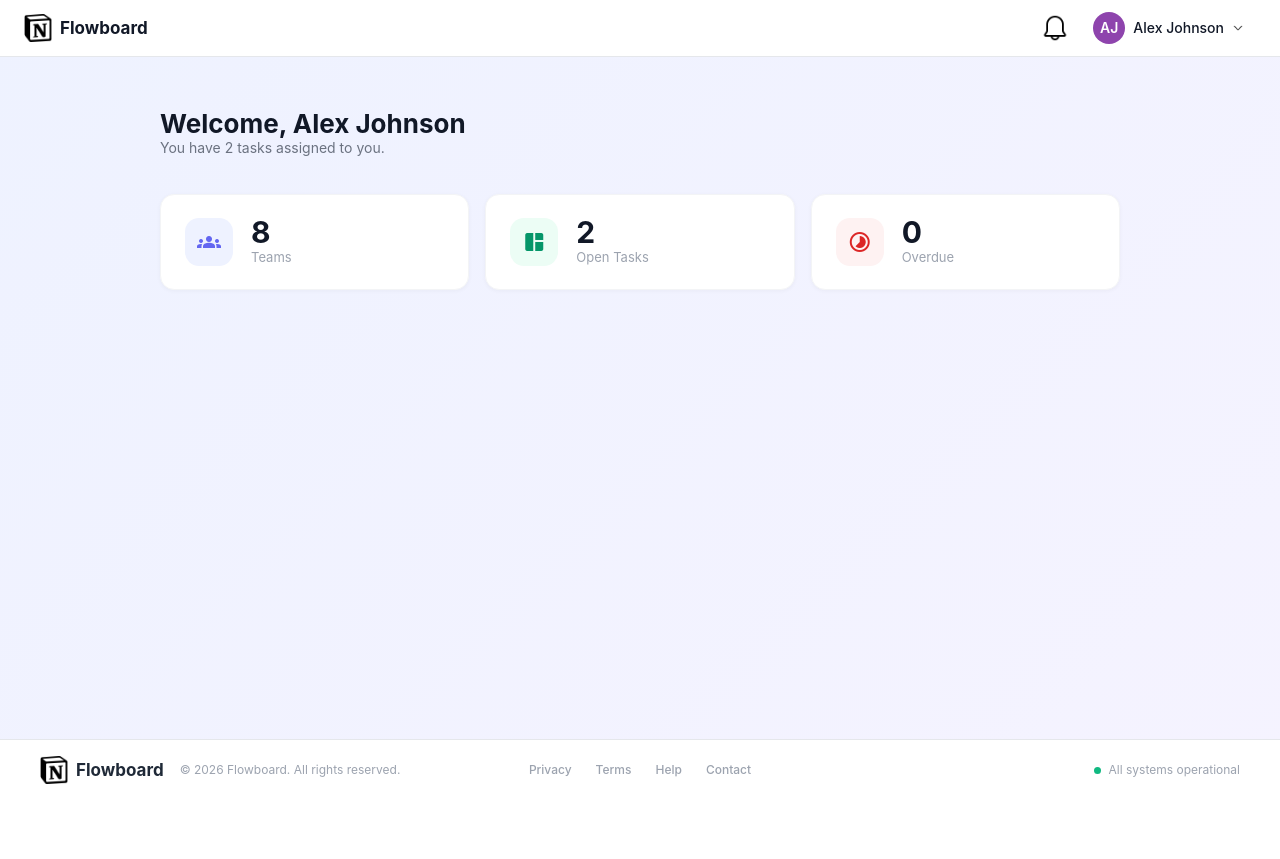
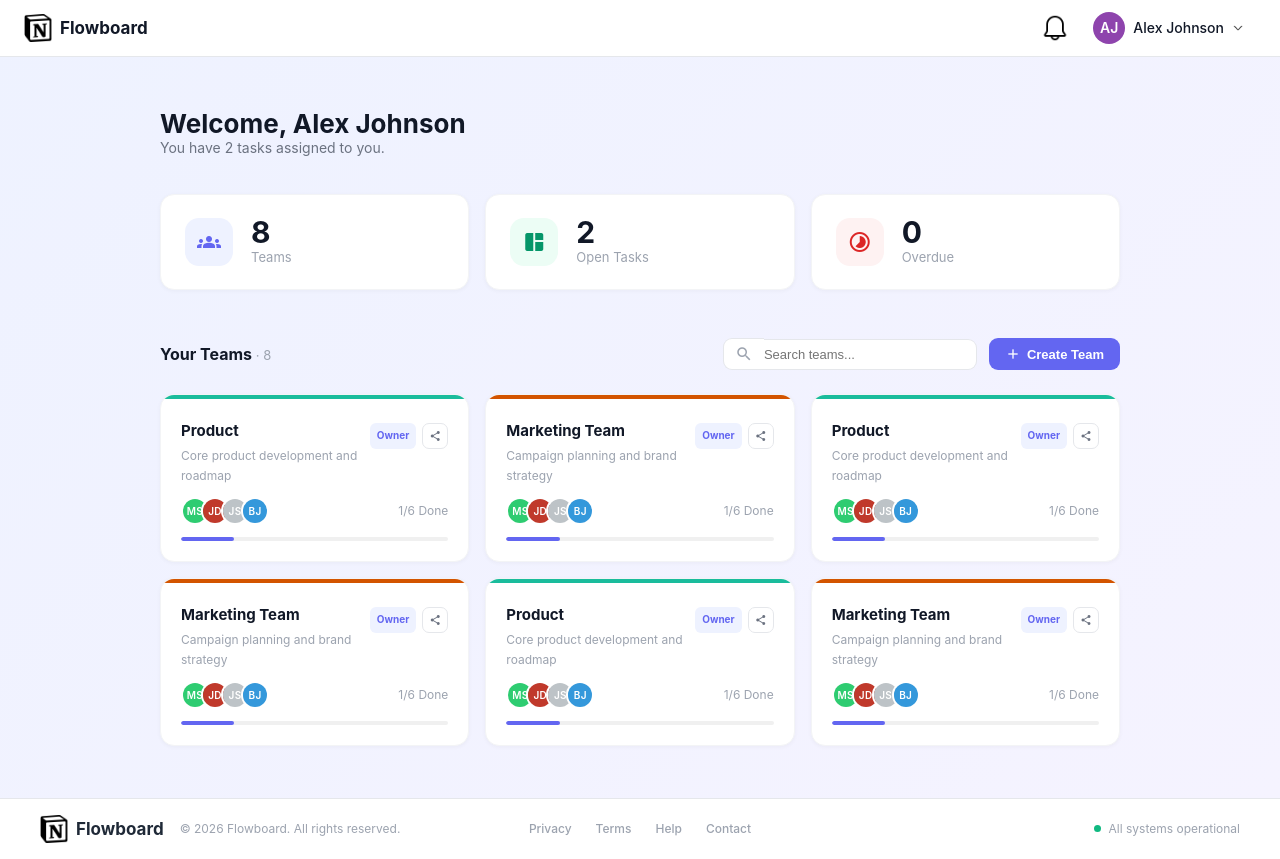
Before and after one commit to KhoaKhoa811/flowboard-ui, an Angular app: page / in a window 1280 px wide. Before the commit the page ends 800 px from the top, so only its background shows below. Built offline with nearby package versions, Linux system fonts and the light colour scheme.

Commit message:
refactor: implement team cards in team page

```diff
--- /dev/null
+++ b/src/app/features/team-page/team-list/team-card/team-card.html
@@ -0,0 +1,35 @@
+<div class="team-card-container">
+    <div class="team-card-color" [ngStyle]="{ 'background-color': teamName | nameColor }"></div>
+
+    <div class="team-card-header-container">
+        <div class="team-card-header">
+            <h3>{{ teamName }}</h3>
+            <span>{{ teamDescription }}</span>
+        </div>
+        <div class="team-card-information">
+            <div class="team-card-owner">Owner</div>
+
+            <button class="team-card-shared">
+                <mat-icon>share</mat-icon>
+            </button>
+        </div>
+    </div>
+
+    <div class="team-card-member-container">
+        <div class="team-card-member">
+            <app-default-avatar [name]="'Mark S'" [size]="24" [fontSize]="10"></app-default-avatar>
+            <app-default-avatar [name]="'John Doe'" [size]="24" [fontSize]="10"></app-default-avatar>
+            <app-default-avatar [name]="'Jane Smith'" [size]="24" [fontSize]="10"></app-default-avatar>
+            <app-default-avatar [name]="'Bob Johnson'" [size]="24" [fontSize]="10"></app-default-avatar>
+        </div>
+
+        <div class="team-card-task-done">
+            1/6
+            <span>Done</span>
+        </div>
+    </div>
+
+    <div class="timeline-container">
+        <div class="timeline-progress" [style.width.%]="20"></div>
+    </div>
+</div>
--- /dev/null
+++ b/src/app/features/team-page/team-list/team-card/team-card.scss
@@ -0,0 +1,123 @@
+.team-card-container {
+    background: rgb(255, 255, 255);
+    border-radius: 14px;
+    padding: 20px;
+    cursor: pointer;
+    border: 1.5px solid rgb(243, 244, 246);
+    box-shadow: rgba(0, 0, 0, 0.04) 0px 1px 4px;
+    transition: 0.18s;
+    position: relative;
+    overflow: hidden;
+
+    .team-card-color {
+        position: absolute;
+        top: 0px;
+        left: 0px;
+        right: 0px;
+        height: 4px;
+        border-radius: 14px 14px 0px 0px;
+        z-index: 1;
+    }
+
+    .team-card-header-container {
+        display: flex;
+        align-items: flex-start;
+        justify-content: space-between;
+        margin-top: 6px;
+
+        .team-card-header h3 {
+            font-weight: 700;
+            font-size: 15px;
+            margin-bottom: 4px;
+            margin-top: 0;
+        }
+
+        .team-card-header span {
+            font-size: 12px;
+            color: rgb(156, 163, 175);
+            margin-bottom: 12px;
+            line-height: 1.5;
+        }
+
+        .team-card-information {
+            display: flex;
+            gap: 6px;
+            margin-top: 2px;
+
+            .team-card-owner {
+                font-size: 10px;
+                font-weight: 700;
+                color: rgb(99, 102, 241);
+                background: rgb(238, 242, 255);
+                border-radius: 6px;
+                padding: 2px 7px;
+                white-space: nowrap;
+            }
+
+            .team-card-shared {
+                display: flex;
+                align-items: center;
+                justify-content: center;
+                width: 26px;
+                height: 26px;
+                border-radius: 7px;
+                border: 1.5px solid rgb(229, 231, 235);
+                background: rgb(255, 255, 255);
+                cursor: pointer;
+                color: rgb(107, 114, 128);
+
+                mat-icon {
+                    font-size: 12px;
+                    display: flex;
+                    align-items: center;
+                    justify-content: center;
+                    color: rgb(107, 114, 128);
+                }
+            }
+        }
+    }
+
+    .team-card-member-container {
+        display: flex;
+        align-items: center;
+        justify-content: space-between;
+        margin-top: 12px;
+        margin-left: 8px;
+
+        .team-card-member {
+            display: flex;
+            align-items: center;
+
+            app-default-avatar {
+                margin-left: -8px;
+
+                border: 2px solid #ffffff;
+                border-radius: 50%;
+
+                position: relative;
+                transition: transform 0.2s;
+            }
+        }
+
+        .team-card-task-done {
+            font-size: 12px;
+            color: rgb(156, 163, 175);
+        }
+    }
+
+    .timeline-container {
+        width: 100%;
+        height: 4px;
+        background-color: #f0f0f0;
+        border-radius: 10px;
+        overflow: hidden;
+        margin-top: 12px;
+
+        .timeline-progress {
+            height: 100%;
+            background-color: rgb(99, 102, 241);
+            border-radius: 10px;
+            transition: width 0.3s ease;
+        }
+    }
+}
--- /dev/null
+++ b/src/app/features/team-page/team-list/team-list.html
@@ -0,0 +1,29 @@
+<div class="team-list-container">
+    <div class="team-list-header">
+        <h2>
+            Your Teams
+            <span class="team-count">· 8</span>
+        </h2>
+
+        <div class="search-filter-container">
+            <div class="search-container">
+                <mat-icon class="search-icon">search</mat-icon>
+                <input type="text" placeholder="Search teams..." class="search-input" />
+            </div>
+
+            <button class="add-button">
+                <mat-icon class="add-icon">add</mat-icon>
+                Create Team
+            </button>
+        </div>
+    </div>
+
+    <div class="team-list-grid">
+        <app-team-card [teamName]="'Product'" [teamDescription]="'Core product development and roadmap'"></app-team-card>
+        <app-team-card [teamName]="'Marketing Team'" [teamDescription]="'Campaign planning and brand strategy'"></app-team-card>
+        <app-team-card [teamName]="'Product'" [teamDescription]="'Core product development and roadmap'"></app-team-card>
+        <app-team-card [teamName]="'Marketing Team'" [teamDescription]="'Campaign planning and brand strategy'"></app-team-card>
+        <app-team-card [teamName]="'Product'" [teamDescription]="'Core product development and roadmap'"></app-team-card>
+        <app-team-card [teamName]="'Marketing Team'" [teamDescription]="'Campaign planning and brand strategy'"></app-team-card>
+    </div>
+</div>
--- /dev/null
+++ b/src/app/features/team-page/team-list/team-list.scss
@@ -0,0 +1,83 @@
+.team-list-header {
+    display: flex;
+    align-items: center;
+    justify-content: space-between;
+    margin-bottom: 16px;
+
+    h2 {
+        font-size: 16px;
+        font-weight: 700;
+
+        .team-count {
+            font-size: 13px;
+            font-weight: 400;
+            color: rgb(156, 163, 175);
+        }
+    }
+
+    .search-filter-container {
+        display: flex;
+        align-items: center;
+        gap: 12px;
+
+        .search-container {
+            display: flex;
+            align-items: center;
+
+            .search-icon {
+                background: rgb(255, 255, 255);
+                padding: 3px 8px 3px 8px;
+                color: rgb(156, 163, 175);
+                border: 1.5px solid rgb(229, 231, 235);
+                border-right: none;
+
+                border-radius: 9px 0 0 9px;
+                font-size: 18px;
+                display: flex;
+                align-items: center;
+                justify-content: center;
+            }
+            .search-input {
+                padding: 7px 12px 7px 0px;
+                border: 1.5px solid rgb(229, 231, 235);
+                border-left: none;
+
+                border-radius: 0 9px 9px 0;
+                font-size: 13px;
+                outline: none;
+                background: rgb(255, 255, 255);
+                width: 200px;
+            }
+        }
+
+        .add-button {
+            display: flex;
+            align-items: center;
+            gap: 6px;
+            padding: 8px 16px;
+            border-radius: 9px;
+            background: rgb(99, 102, 241);
+            color: rgb(255, 255, 255);
+            font-size: 13px;
+            font-weight: 600;
+            border: medium;
+            cursor: pointer;
+
+            .add-icon {
+                font-size: 16px;
+                display: flex;
+                align-items: center;
+                justify-content: center;
+                width: auto;
+                height: auto;
+            }
+        }
+    }
+}
+
+.team-list-grid {
+    display: grid;
+    grid-template-columns: repeat(auto-fill, minmax(280px, 1fr));
+    gap: 16px;
+    margin-bottom: 12px;
+}
--- a/src/app/features/team-page/team-page.html
+++ b/src/app/features/team-page/team-page.html
@@ -6,4 +6,6 @@
     </div>
 
     <app-stat-group></app-stat-group>
+
+    <app-team-list></app-team-list>
 </div>
--- a/src/app/features/team-page/team-page.ts
+++ b/src/app/features/team-page/team-page.ts
@@ -1,9 +1,10 @@
 import { Component } from '@angular/core';
 import { StatGroup } from './stat-group/stat-group';
+import { TeamList } from './team-list/team-list';
 
 @Component({
   selector: 'app-team-page',
-  imports: [StatGroup],
+  imports: [StatGroup, TeamList],
   templateUrl: './team-page.html',
   styleUrl: './team-page.scss',
 })
```
Also changed, not shown: src/app/features/team-page/team-list/team-card/team-card.ts (added, +16 -0 lines), src/app/features/team-page/team-list/team-list.ts (added, +11 -0 lines), 2 other files (tests, documents, lock files or other folders).
